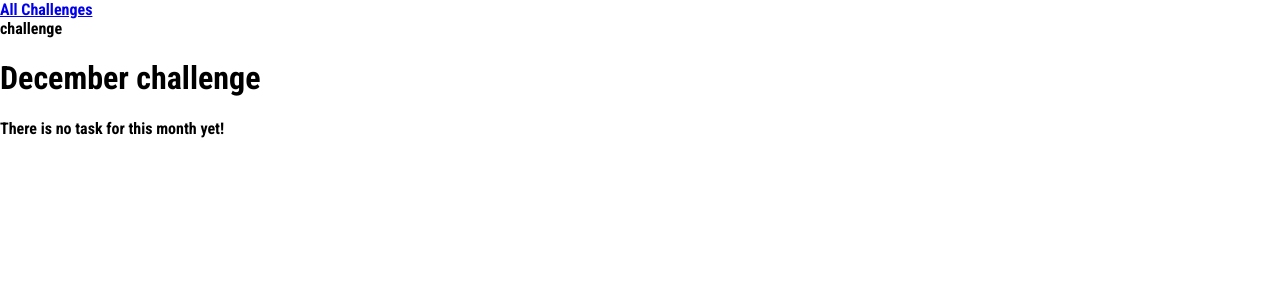
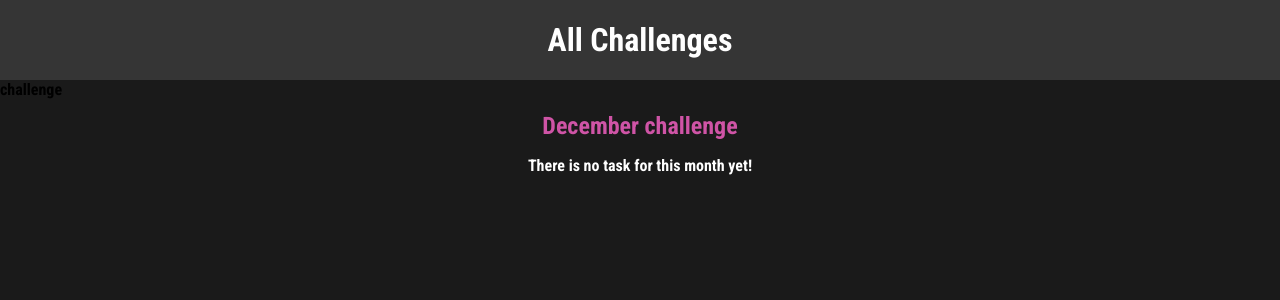
Before and after one commit to ashikHstu/Django-URL-and-Views, a Django app: page /challenges/december in a window 1280 px wide. Shown: the top 300 px of the page. Run offline with Django 5.2, Linux system fonts and the light colour scheme.

Commit message:
Adding CSS styling

```diff
--- /dev/null
+++ b/monthly_challenges/challenges/static/challenges/challenge.css
@@ -0,0 +1,22 @@
+h1,h2 {
+
+    text-align: center;
+    color: white;
+}
+
+h1 {
+    font-size: 1.5rem;
+    margin: 2rem 0 1rem 0;
+    font-weight: normal;
+    color: #cf54a6;
+}
+
+h2 {
+    font-size: 3rem;
+    font-weight: bold;
+}
+
+.fallback {
+    text-align: center;
+    color: white;
+}
--- /dev/null
+++ b/monthly_challenges/challenges/static/challenges/includes/header.css
@@ -0,0 +1,25 @@
+header {
+    width: 100%;
+    height: 5rem;
+    background-color: #353535;
+}
+
+header nav {
+    width: 100%;
+    height: 100%;
+    display: flex;
+    justify-content: center;
+    align-items: center;
+}
+
+header nav a {
+    color: white;
+    font-size: 2rem;
+    font-weight: bold;
+    text-decoration: none;
+}
+
+header nav a:hover,
+header nav a:active {
+    color: #7e0154;
+}
--- a/monthly_challenges/challenges/templates/challenges/challenge.html
+++ b/monthly_challenges/challenges/templates/challenges/challenge.html
@@ -1,4 +1,12 @@
 {%extends "base.html"%}
+{% load static %}
+
+{% block css_files%}
+<link rel="stylesheet" href="{% static "challenges/challenge.css" %}">
+<link rel="stylesheet" href="{% static "challenges/includes/header.css" %}">
+{% endblock %}
+
+
 {% block page_title %}
         {{title|title}}
 {% endblock %}
@@ -12,7 +20,7 @@
     {% if text is not None %}
             <h2>{{ text }}</h2>
         {%else%}
-            <p>There is no task for this month yet!</p>
+            <p class="fallback">There is no task for this month yet!</p>
     {% endif %}
 
 {% endblock %}
--- a/monthly_challenges/challenges/templates/challenges/index.html
+++ b/monthly_challenges/challenges/templates/challenges/index.html
@@ -3,6 +3,7 @@
 
 {% block css_files%}
 <link rel="stylesheet" href="{% static "challenges/challenges.css" %}">
+<link rel="stylesheet" href="{% static "challenges/includes/header.css" %}">
 {% endblock %}
 
     {% block page_title %}
--- a/monthly_challenges/static/styles.css
+++ b/monthly_challenges/static/styles.css
@@ -6,4 +6,5 @@ html {
 
 body{
     margin: 0;
+    background-color: #1a1a1a;
 }
```
Also changed, not shown: monthly_challenges/challenges/static/challenges/challenges.css (+34 -0 lines). Lines whose indentation alone changed are shown as unchanged.
